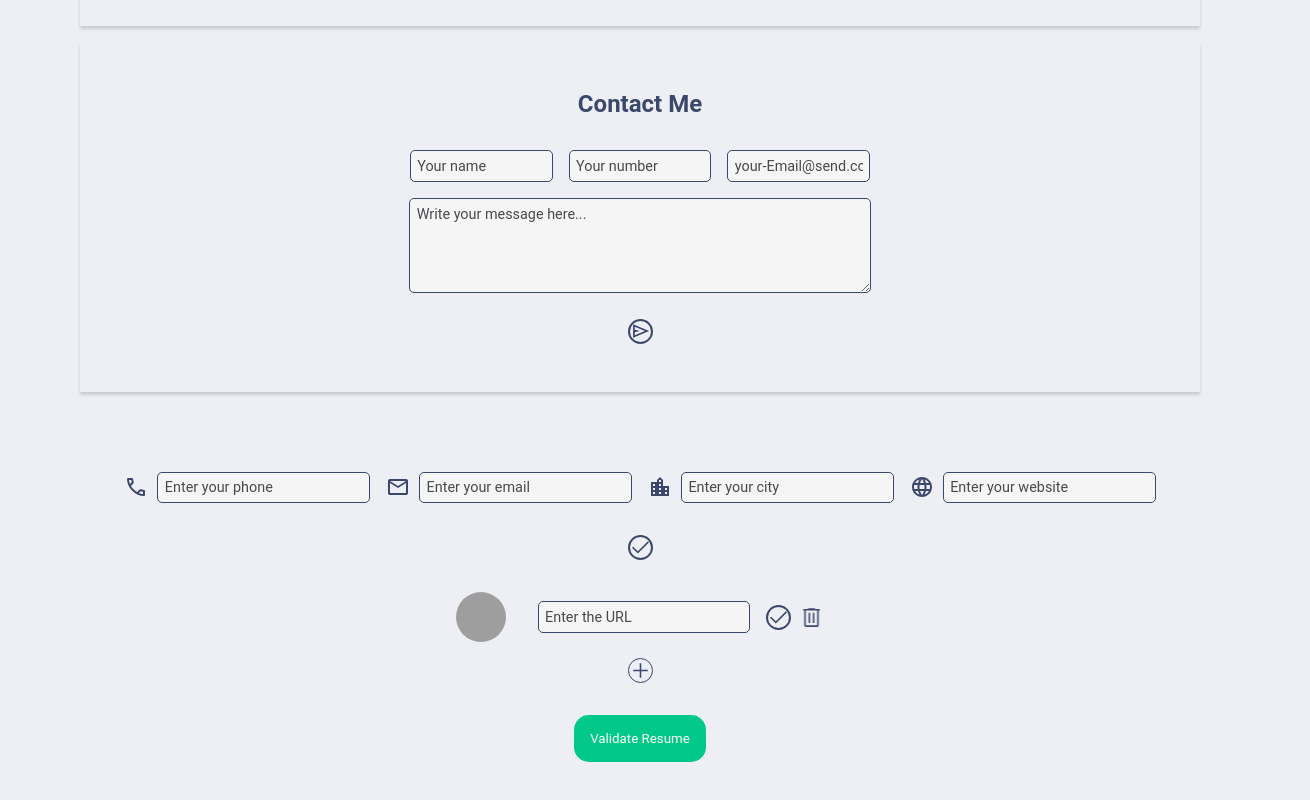
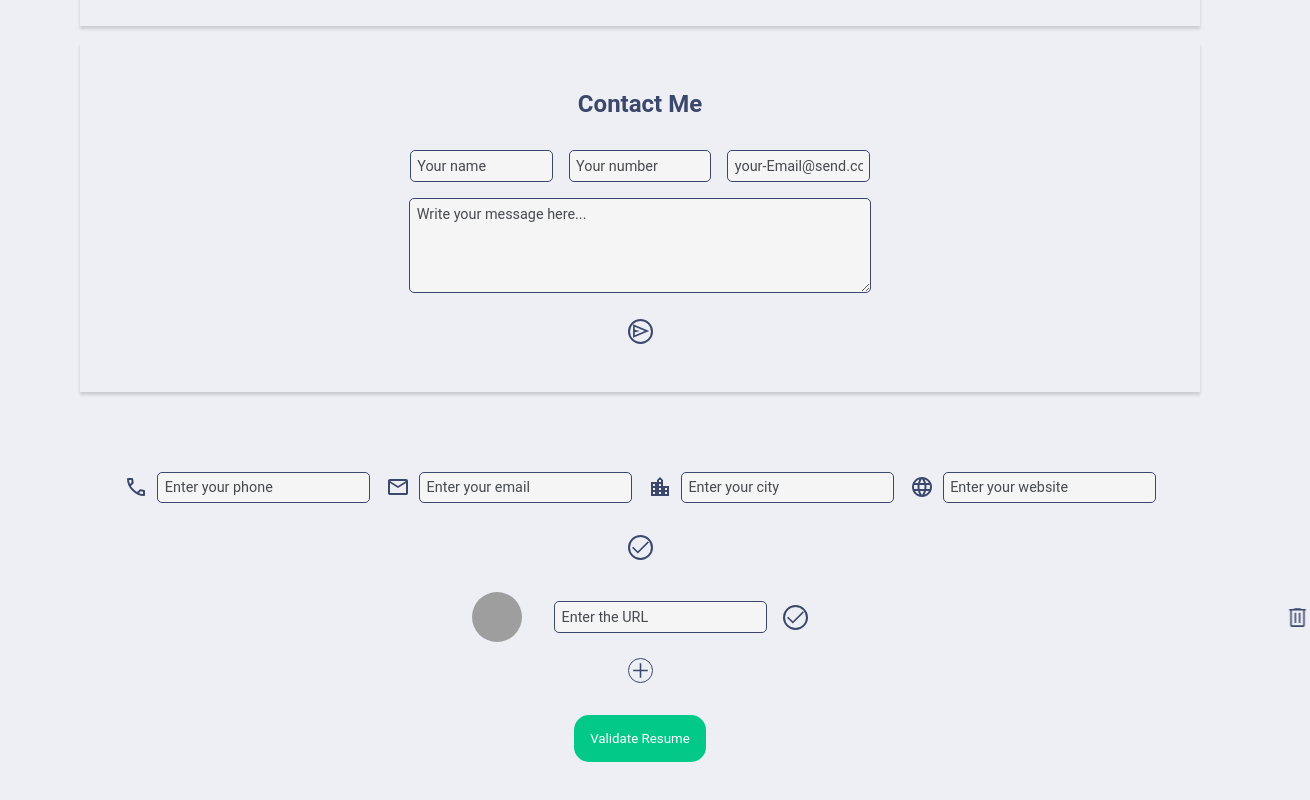
Before and after one commit to Fonkeyy/Project_CV-Application, a React (Vite) app: page / in a window 1280 px wide. Shown: the part 1387-2187 px from the top of the page, 1310 px wide, since content can reach past the window. Built offline with nearby package versions, Linux system fonts and the light colour scheme; grey boxes are pictures that could not be loaded.

Commit message:
start implement absolute positionning on delete buttons

```diff
--- a/src/Components/Button/Button.css
+++ b/src/Components/Button/Button.css
@@ -51,6 +51,9 @@
 }
 
 .delete_btn {
+    /* ! see if need to add another container so the icon stay clickable */
+    position: absolute;
+    right: -30px;
     background: center url('../../assets/SVG/buttons/delete.svg');
     width: 25px;
     height: 25px;
--- a/src/Components/InfoComponent/InfoComponent.module.css
+++ b/src/Components/InfoComponent/InfoComponent.module.css
@@ -1,4 +1,5 @@
 .info_component_container {
+    position: relative;
     display: flex;
     gap: 0.5rem;
     place-items: center;
```
Also changed, not shown: 1 other file (tests, documents, lock files or other folders).
